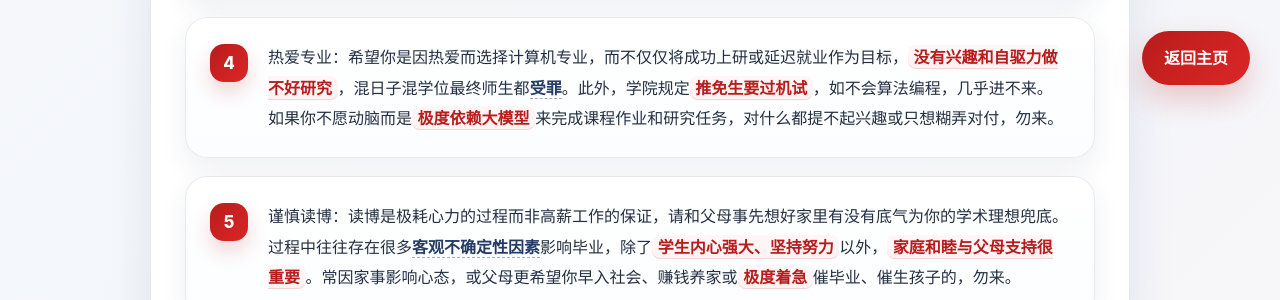
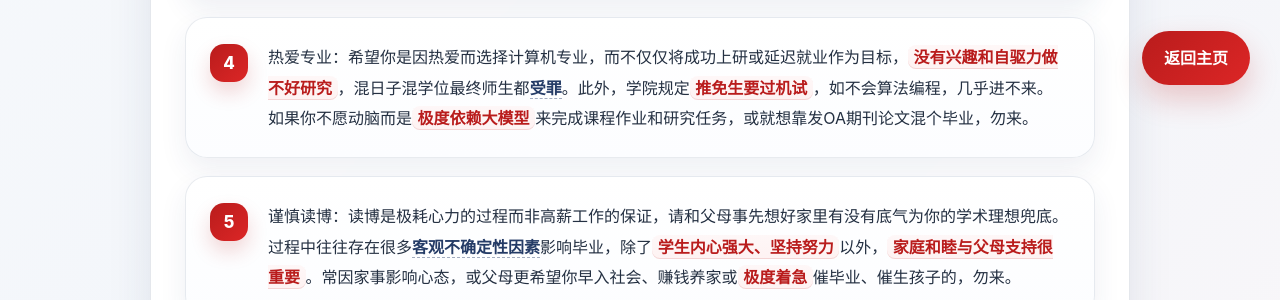
Before and after one commit to fangvv/Homepage, a Jekyll site: the page faq2.html, which Jekyll copies as it is, in a window 1280 px wide. Shown: the part 785-1085 px from the top of the page. Built offline with Jekyll 4.4.1, drawn with Linux system fonts in a browser that asks for light colours; comment, search, counter and statistics services are not loaded.

Commit message:
update faq2

```diff
--- a/faq2.html
+++ b/faq2.html
@@ -348,7 +348,7 @@ AI隐私安全, AI Privacy
                 <li>诚信靠谱：根据经验，<strong>推免本科生、博士申请考核生极易出<a href="https://www.zhihu.com/question/487277766" target="_blank">海王</a></strong>。不是真心想来的同学<strong>请别联系</strong>，浪费我时间和名额。如果你水平很高，估计在我们这里做科研也收获不到什么，那你开始就应去找你认为水平更高的导师。</li>
                 <li>身心健康：学术界高度内卷，科研压力大，<strong>精神内耗严重、个性偏激、玻璃心、焦虑、抑郁等心理疾病</strong>和中国传统意义上的<a href="https://www.zhihu.com/question/596191290" target="_blank">严师出高徒</a>是相悖的，极易引发<strong>灾难性的<a href="https://www.sciscanpub.com/uploads/2025/04/16/0e6be8681630d9e1939409ade49b73b6.pdf" target="_blank">后果</a></strong>。如你有此类困扰且常复发，非常不建议来我组。</li>
                 <li>招生目的：学校<a href="https://www.bjtu.edu.cn/xxxtrmzn/162744.htm" target="_blank">规定</a>全日制招生指标基于项目额度换算，有代价。招研究生<strong>绝不是做慈善，任由学生躺平、混学位或整日琢磨出去实习、找工作</strong>，而是为了师生合力，完成科研项目，达到<a href="https://www.zhihu.com/question/1993742963784848897/answer/1993748322066920997" target="_blank">导师的考核指标</a>和<a href="https://www.bjtu.edu.cn/xxgkw/xxgk_xxgkml/xwxk/syxwjbyq/6a881d506ec04ccabcc0dadb3a468943.htm" target="_blank">学生的培养要求</a>。</li>
-                <li>热爱专业：希望你是因热爱而选择计算机专业，而不仅仅将成功上研或延迟就业作为目标，<strong>没有兴趣和自驱力做不好研究</strong>，混日子混学位最终师生都<a href="https://www.zhihu.com/question/429059603" target="_blank">受罪</a>。此外，学院规定<strong>推免生要过机试</strong>，如不会算法编程，几乎进不来。如果你不愿动脑而是<strong>极度依赖大模型</strong>来完成课程作业和研究任务，对什么都提不起兴趣或只想糊弄对付，勿来。</li>
+                <li>热爱专业：希望你是因热爱而选择计算机专业，而不仅仅将成功上研或延迟就业作为目标，<strong>没有兴趣和自驱力做不好研究</strong>，混日子混学位最终师生都<a href="https://www.zhihu.com/question/429059603" target="_blank">受罪</a>。此外，学院规定<strong>推免生要过机试</strong>，如不会算法编程，几乎进不来。如果你不愿动脑而是<strong>极度依赖大模型</strong>来完成课程作业和研究任务，或就想靠发OA期刊论文混个毕业，勿来。</li>
                 <li>谨慎读博：读博是极耗心力的过程而非高薪工作的保证，请和父母事先想好家里有没有底气为你的学术理想兜底。过程中往往存在很多<a href="https://www.zhihu.com/question/59323074" target="_blank">客观不确定性因素</a>影响毕业，除了<strong>学生内心强大、坚持努力</strong>以外，<strong>家庭和睦与父母支持很重要</strong>。常因家事影响心态，或父母更希望你早入社会、赚钱养家或<strong>极度着急</strong>催毕业、催生孩子的，勿来。</li>
                 <li>能力培养：我希望培养出的学生理论研究和工程研发并重，<strong>不能只会<a href="https://www.zhihu.com/question/430862162" target="_blank">推公式</a>或<a href="https://www.zhihu.com/question/537342945" target=blank>AI炼丹</a></strong>，而不会解决实际问题。此外，科研工作中赶ddl写材料、赴外地出差或开会等往往是必要的，相对辛苦一些。如怕吃苦、懒的动，勿来。</li>
                 <li>特别说明：我是一名普通教师和导师，没有<a href="https://www.zhihu.com/question/305278806/answer/3124779165" target="_blank">科研帽子</a>，也不在社交网络(如小红📚)上打造人设、营销自己，低调做人，但<strong>学生都是我自己指导，为每名学生提供工位等必要条件，成果和毕业去向在主页上实名公开，不讲虚话</strong>，做好导师分内之事。我的团队人不多，人尽其用，不养闲人，希望招到彼此match的学生一起合作，快乐科研。</li>
```
